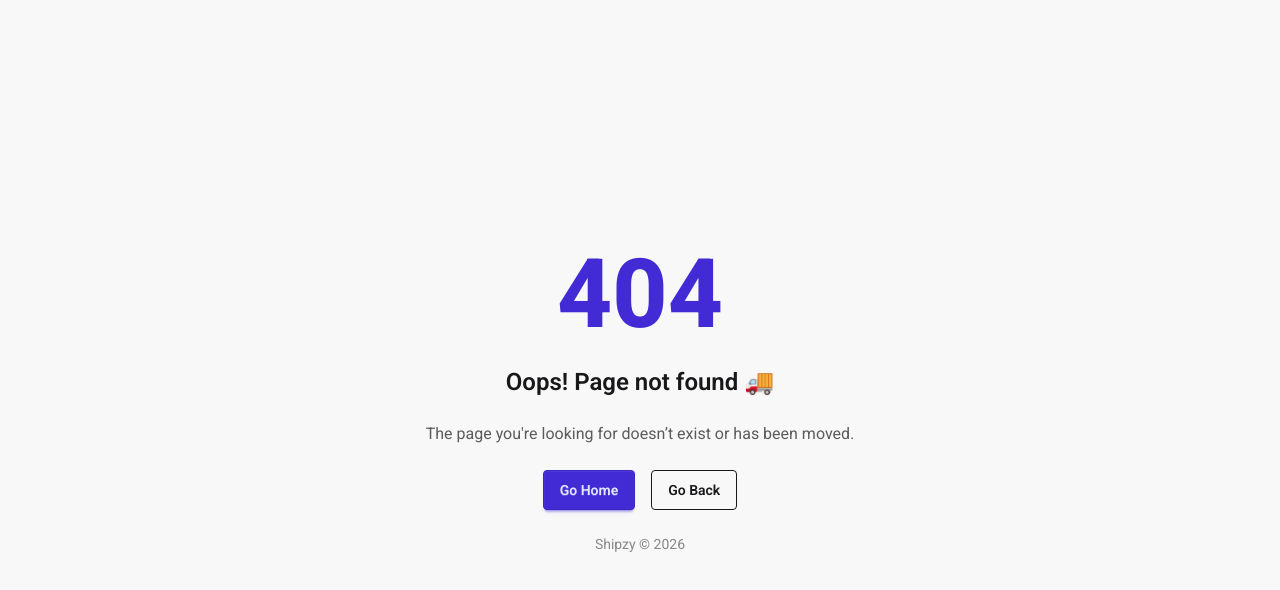
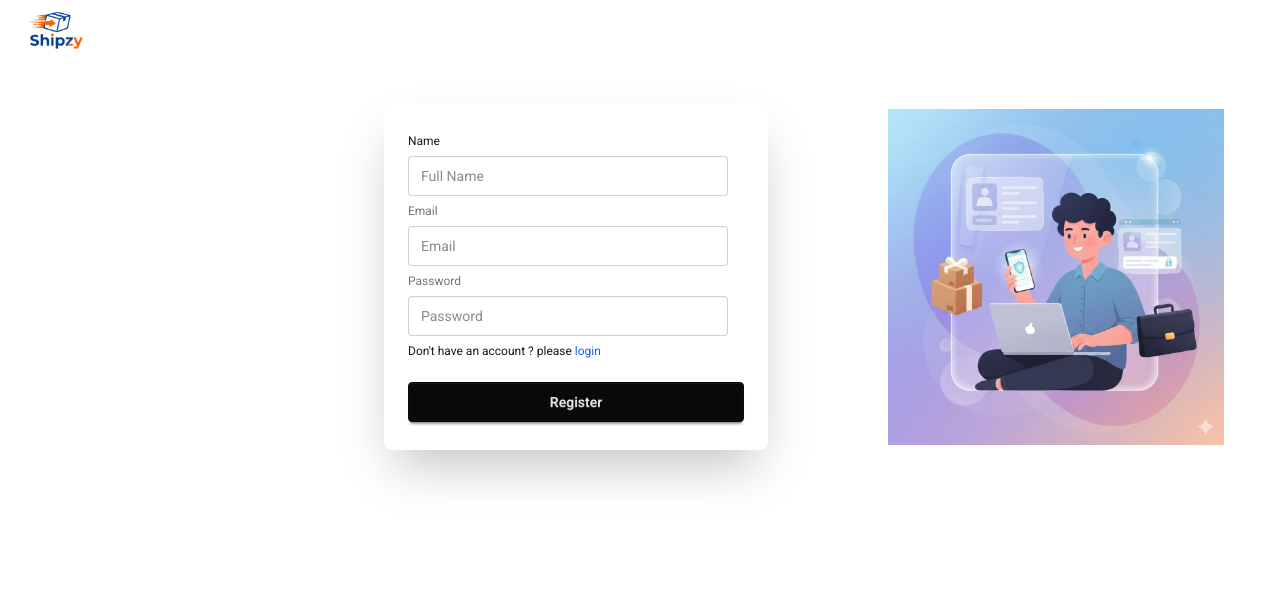
Before and after one commit to biswasbittu/shipzy_client, a React (Vite) app: page /register in a window 1280 px wide. Before the commit this address had no page. Shown: the top 590 px of the page. Built offline with nearby package versions, Linux system fonts and the light colour scheme.

Commit message:
register and login page done by react hook form

```diff
--- a/package.json
+++ b/package.json
@@ -14,6 +14,7 @@
     "leaflet": "^1.9.4",
     "react": "^19.2.4",
     "react-dom": "^19.2.4",
+    "react-hook-form": "^7.72.1",
     "react-icons": "^5.6.0",
     "react-leaflet": "^5.0.0-rc.2",
     "react-responsive-carousel": "^3.2.23",
--- /dev/null
+++ b/src/layouts/AuthLayout.jsx
@@ -0,0 +1,21 @@
+import React from 'react';
+import Logo from '../components/Logo/Logo';
+import { Outlet } from 'react-router';
+import authImg from '../assets/authImg/login.jpeg'
+const AuthLayout = () => {
+    return (
+        <div className='container mx-auto'>
+            <Logo />
+            <div className='flex flex-col-reverse md:flex-row justify-center items-center'>
+                <div className='flex-1   md:pl-96'>
+                    <Outlet />
+                </div>
+                <div className='flex-1 justify-center items-center flex  py-12'>
+                    <img className='md:w-3/4 ' src={authImg} alt="" />
+                </div>
+            </div>
+        </div>
+    );
+};
+
+export default AuthLayout;
--- /dev/null
+++ b/src/pages/Auth/Login/Login.jsx
@@ -0,0 +1,48 @@
+import React from 'react';
+import { useForm } from 'react-hook-form';
+import { Link } from 'react-router';
+
+const Login = () => {
+    const { register,
+            handleSubmit,
+            formState: { errors }
+        } = useForm()
+        const handleRegister = (data) => {
+            console.log(data)
+        }
+    return (
+        <div>
+            <h1 className='text-center'>Please log in</h1>
+             <div>
+            <form onSubmit={handleSubmit(handleRegister)}>
+                <div className="card bg-base-100 w-full max-w-sm shrink-0 shadow-2xl">
+                    <div className="card-body">
+                        <fieldset className="fieldset">
+
+
+
+
+                            <label className="label">Email</label>
+                            <input type="email" {...register('email', { required: true })} className="input" placeholder="Email" />
+                            {errors.email?.type === 'required' && <p className='text-red-600'> Email is required </p>}
+
+
+
+                            <label className="label">Password</label>
+                            <input type="password" {...register('password',{required:true, minLength: 6})} className="input" placeholder="Password" />
+                            {errors.password?.type === 'required' && <p className="text-red-600">Password is required</p>}
+                            {errors.password?.type === 'minLength' && <p className='text-red-600'>Password must be least 6 characters</p>}
+
+
+                            <div><p >Don't have an account ? please <Link to='/register' className="link link-hover text-blue-600 hover:text-fuchsia-600"> Register</Link></p></div>
+                            <button className="btn btn-neutral mt-4">Login</button>
+                        </fieldset>
+                    </div>
+                </div>
+            </form>
+        </div>
+        </div>
+    );
+};
+
+export default Login;
--- /dev/null
+++ b/src/pages/Auth/Register/Register.jsx
@@ -0,0 +1,52 @@
+import React from 'react';
+import { useForm } from 'react-hook-form';
+import { Link } from 'react-router';
+
+const Register = () => {
+    const { register,
+        handleSubmit,
+        formState: { errors }
+    } = useForm()
+    const handleRegister = (data) => {
+        console.log(data)
+    }
+    return (
+        <div>
+            <form onSubmit={handleSubmit(handleRegister)}>
+                <div className="card bg-base-100 w-full max-w-sm shrink-0 shadow-2xl">
+                    <div className="card-body">
+                        <fieldset className="fieldset">
+
+                            <label className='lable' > Name</label>
+                            <input type="name" {...register('name', { required: true, minLength: 4, maxLength: 20, pattern: /^[A-Za-z]+(?: [A-Za-z]+)* ?$/ })} className="input" placeholder="Full Name" />
+                            {errors.name?.type === 'required' && <p className='text-red-600'> Name is rwquired </p>}
+                            {errors.name?.type === 'minLength' && <p className='text-red-600'> Minimum length of form is 4 characters </p>}
+                            {errors.name?.type === 'pattern' && <p className='text-red-600'> Name must Contain only letters</p>}
+
+
+
+
+                            <label className="label">Email</label>
+                            <input type="email" {...register('email', { required: true })} className="input" placeholder="Email" />
+                            {errors.email?.type === 'required' && <p className='text-red-600'> Email is required </p>}
+
+
+
+                            <label className="label">Password</label>
+                            <input type="password" {...register('password',{required:true, minLength: 6 , pattern:/^(?=.*[a-z])(?=.*[A-Z])(?=.*\d)(?=.*[@$!%*?&])/})} className="input" placeholder="Password" />
+                            {errors.password?.type === 'required' && <p className="text-red-600">Password is required</p>}
+                            {errors.password?.type === 'minLength' && <p className='text-red-600'>Password must be least 6 characters</p>}
+                            {errors.password?.type === 'pattern' && <p className='text-red-600'>Password must contain at least one Upper letter, one lower letter and one special character </p>}
+
+
+                             <div><p >Don't have an account ? please <Link to='/login' className="link link-hover text-blue-600 hover:text-fuchsia-600"> login</Link></p></div>
+                            <button className="btn btn-neutral mt-4">Register</button>
+                        </fieldset>
+                    </div>
+                </div>
+            </form>
+        </div>
+    );
+};
+
+export default Register;
--- a/src/pages/Shared/Navbar/Navbar.jsx
+++ b/src/pages/Shared/Navbar/Navbar.jsx
@@ -1,6 +1,7 @@
 import React from 'react';
 import Logo from '../../../components/Logo/Logo';
 import { NavLink } from 'react-router';
+import { LuLogIn } from 'react-icons/lu';
 
 const Navbar = () => {
     const menuItems = <>
@@ -31,7 +32,8 @@ const Navbar = () => {
                 </ul>
             </div>
             <div className="navbar-end">
-                <a className="btn">Button</a>
+                <NavLink className="btn" to='/login'>Log In <LuLogIn /></NavLink>
+
             </div>
         </div>
     );
--- a/src/routes/router.jsx
+++ b/src/routes/router.jsx
@@ -3,6 +3,9 @@ import Rootlayouts from "../layouts/Rootlayouts";
 import Home from "../pages/Home/Home/Home";
 import Error from "../pages/Error/Error";
 import Coverages from "../pages/Coverages/Coverages";
+import AuthLayout from "../layouts/AuthLayout";
+import Login from "../pages/Auth/Login/Login";
+import Register from "../pages/Auth/Register/Register";
 
 
 
@@ -25,6 +28,20 @@ const router = createBrowserRouter([
 
     ]
   },
+  {
+    path:'/',
+    Component:AuthLayout,
+    children:[
+      {
+        path:"login",
+        Component:Login
+      },
+      {
+        path:"register",
+        Component:Register
+      }
+    ]
+  }
 ]);
 
 export default router;
```
Also changed, not shown: src/assets/authImg/login.jpeg (added), 1 other file (tests, documents, lock files or other folders).
